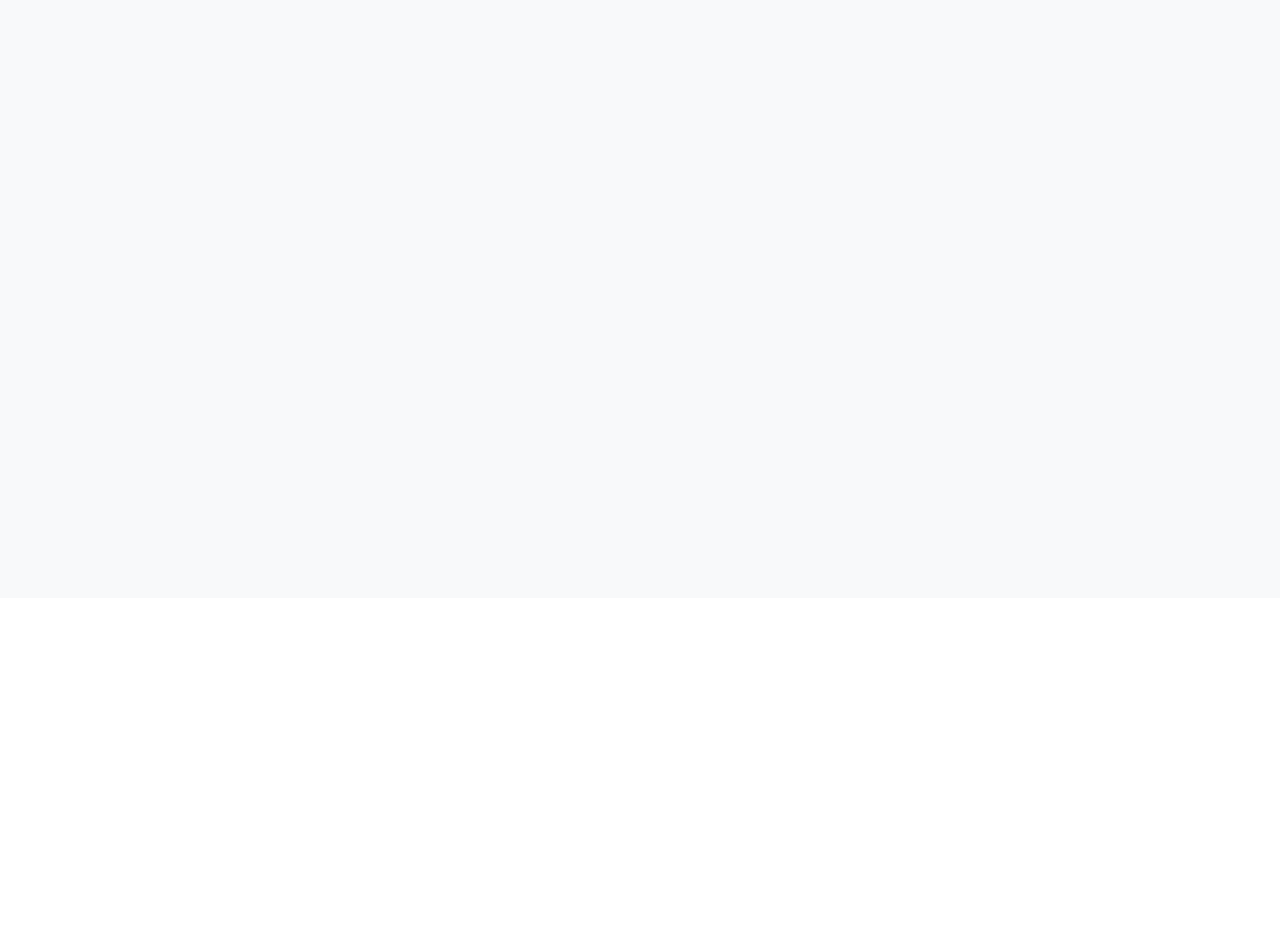
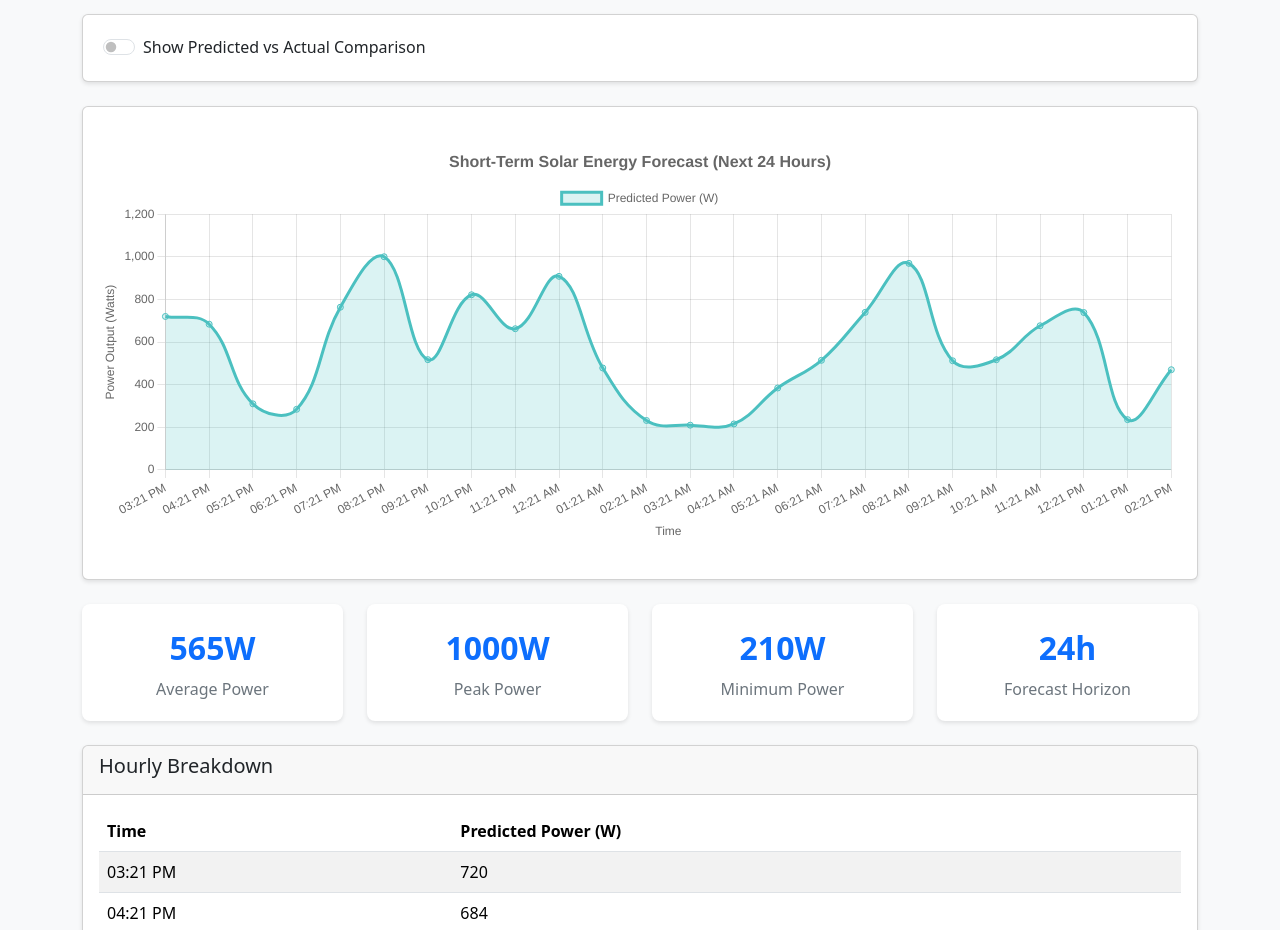
Before and after one commit to Yovel-Jirad/solar-forecast-frontend, a React (Create React App) app: page /short-term in a window 1280 px wide. Shown: the part 202-1132 px from the top of the page. Before the commit the page ends 800 px from the top, so only its background shows below. Built offline with nearby package versions, Linux system fonts and the light colour scheme.

Commit message:
added shorcast prediction page with mockdata

```diff
--- a/src/components/ShortTermForecast.jsx
+++ b/src/components/ShortTermForecast.jsx
@@ -1,10 +1,182 @@
-import React from 'react';
+import React, { useState, useEffect } from 'react';
+import { Line } from 'react-chartjs-2';
+import { generateMockPredictions } from '../utils/mockData';
+import './ChartConfig';
 
 function ShortTermForecast() {
+  const [predictions, setPredictions] = useState([]);
+  const [showComparison, setShowComparison] = useState(false);
+
+  useEffect(() => {
+    // Generate 24-hour predictions
+    const mockData = generateMockPredictions(24);
+    setPredictions(mockData);
+  }, []);
+
+  // Chart data
+  const chartData = {
+    labels: predictions.map(p => p.time),
+    datasets: [
+      {
+        label: 'Predicted Power (W)',
+        data: predictions.map(p => p.predictedPower),
+        borderColor: 'rgb(75, 192, 192)',
+        backgroundColor: 'rgba(75, 192, 192, 0.2)',
+        fill: true,
+        tension: 0.4
+      },
+      ...(showComparison ? [{
+        label: 'Actual Power (W)',
+        data: predictions.map(p => p.actualPower),
+        borderColor: 'rgb(255, 99, 132)',
+        backgroundColor: 'rgba(255, 99, 132, 0.2)',
+        fill: true,
+        tension: 0.4
+      }] : [])
+    ]
+  };
+
+  const chartOptions = {
+    responsive: true,
+    maintainAspectRatio: false,
+    plugins: {
+      legend: {
+        position: 'top',
+      },
+      title: {
+        display: true,
+        text: 'Short-Term Solar Energy Forecast (Next 24 Hours)',
+        font: {
+          size: 16
+        }
+      }
+    },
+    scales: {
+      y: {
+        beginAtZero: true,
+        title: {
+          display: true,
+          text: 'Power Output (Watts)'
+        }
+      },
+      x: {
+        title: {
+          display: true,
+          text: 'Time'
+        }
+      }
+    }
+  };
+
+  // Calculate statistics
+  const avgPower = predictions.length > 0
+    ? Math.round(predictions.reduce((sum, p) => sum + p.predictedPower, 0) / predictions.length)
+    : 0;
+
+  const maxPower = predictions.length > 0
+    ? Math.round(Math.max(...predictions.map(p => p.predictedPower)))
+    : 0;
+
+  const minPower = predictions.length > 0
+    ? Math.round(Math.min(...predictions.map(p => p.predictedPower)))
+    : 0;
+
   return (
-    <div>
-      <h2>Short-Term Forecast</h2>
-      <p>Coming soon...</p>
+    <div className="short-term-forecast">
+      <h2 className="mb-4">Short-Term Forecast (GRU Model)</h2>
+
+      <div className="alert alert-info">
+        <strong>Model:</strong> Gated Recurrent Unit (GRU) - Optimized for next 24-hour predictions
+      </div>
+
+      {/* Controls */}
+      <div className="card forecast-controls mb-4">
+        <div className="form-check form-switch">
+          <input
+            className="form-check-input"
+            type="checkbox"
+            id="comparisonToggle"
+            checked={showComparison}
+            onChange={(e) => setShowComparison(e.target.checked)}
+          />
+          <label className="form-check-label" htmlFor="comparisonToggle">
+            Show Predicted vs Actual Comparison
+          </label>
+        </div>
+      </div>
+
+      {/* Main Chart */}
+      <div className="card mb-4">
+        <div className="card-body">
+          <div className="chart-container" style={{ height: '400px' }}>
+            <Line data={chartData} options={chartOptions} />
+          </div>
+        </div>
+      </div>
+
+      {/* Statistics Cards */}
+      <div className="row">
+        <div className="col-md-3">
+          <div className="stat-card">
+            <div className="stat-value">{avgPower}W</div>
+            <div className="stat-label">Average Power</div>
+          </div>
+        </div>
+        <div className="col-md-3">
+          <div className="stat-card">
+            <div className="stat-value">{maxPower}W</div>
+            <div className="stat-label">Peak Power</div>
+          </div>
+        </div>
+        <div className="col-md-3">
+          <div className="stat-card">
+            <div className="stat-value">{minPower}W</div>
+            <div className="stat-label">Minimum Power</div>
+          </div>
+        </div>
+        <div className="col-md-3">
+          <div className="stat-card">
+            <div className="stat-value">24h</div>
+            <div className="stat-label">Forecast Horizon</div>
+          </div>
+        </div>
+      </div>
+
+      {/* Hourly Breakdown Table */}
+      <div className="card mt-4">
+        <div className="card-header">
+          <h5>Hourly Breakdown</h5>
+        </div>
+        <div className="card-body">
+          <div className="table-responsive">
+            <table className="table table-striped table-hover">
+              <thead>
+                <tr>
+                  <th>Time</th>
+                  <th>Predicted Power (W)</th>
+                  {showComparison && <th>Actual Power (W)</th>}
+                  {showComparison && <th>Error</th>}
+                </tr>
+              </thead>
+              <tbody>
+                {predictions.slice(0, 12).map((pred, idx) => (
+                  <tr key={idx}>
+                    <td>{pred.time}</td>
+                    <td>{Math.round(pred.predictedPower)}</td>
+                    {showComparison && <td>{Math.round(pred.actualPower)}</td>}
+                    {showComparison && (
+                      <td className={Math.abs(pred.predictedPower - pred.actualPower) > 50 ? 'text-danger' : 'text-success'}>
+                        {Math.round(Math.abs(pred.predictedPower - pred.actualPower))}W
+                      </td>
+                    )}
+                  </tr>
+                ))}
+              </tbody>
+            </table>
+          </div>
+          <p className="text-muted mt-2">Showing first 12 hours. Full 24-hour data available in chart.</p>
+        </div>
+      </div>
     </div>
   );
 }
```
